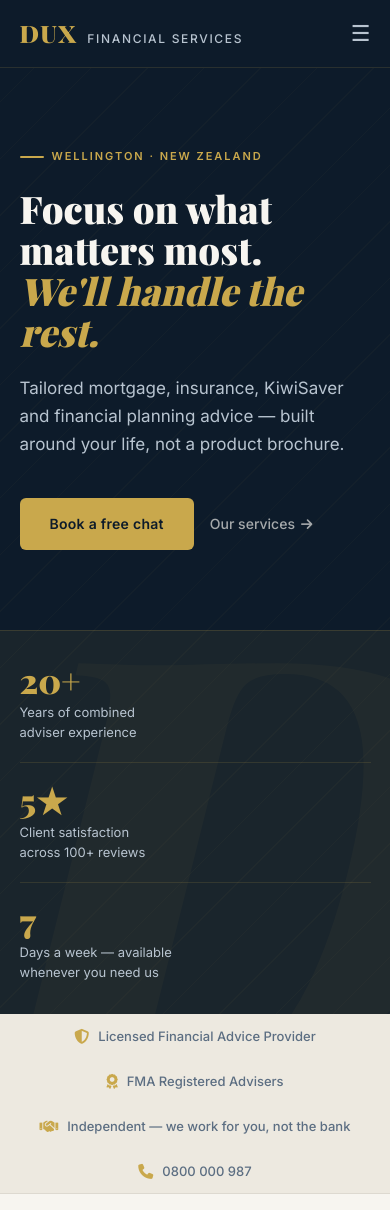
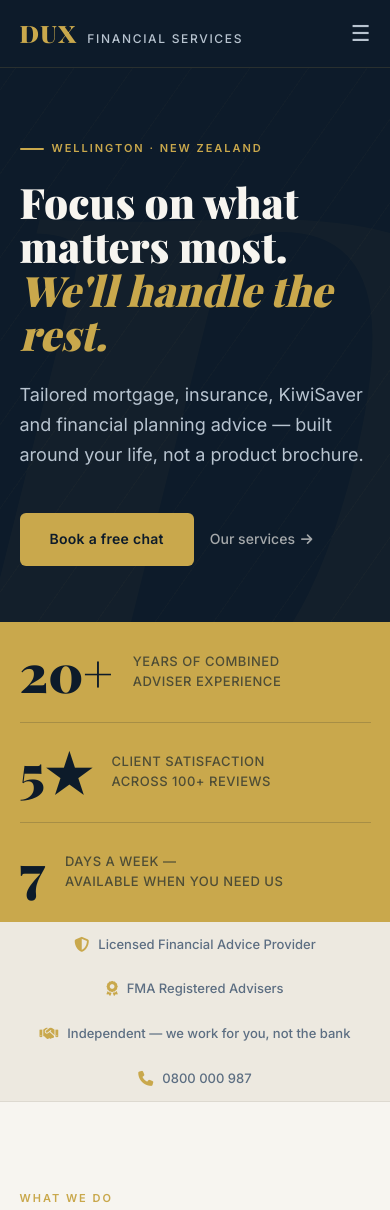
Before and after one commit to duxfinancial/www, a plain HTML site: page index.html in a window 390 px wide. Shown: the top 1210 px of the page. Drawn offline with nearby package versions, Linux system fonts and the light colour scheme; a web font is replaced by a local one.

Commit message:
initial commit

```diff
--- a/index.html
+++ b/index.html
@@ -112,23 +112,24 @@
     background: var(--navy);
     position: relative;
     overflow: hidden;
-    display: grid;
-    grid-template-columns: 1fr 360px;
-    min-height: 560px;
+    min-height: 500px;
+    display: flex;
+    flex-direction: column;
+    justify-content: center;
   }
 
-  /* Diagonal overlay that creates depth */
+  /* Subtle diagonal hatch for depth */
   .hero::before {
     content: '';
     position: absolute;
     inset: 0;
     background:
       repeating-linear-gradient(
-        -45deg,
-        rgba(201,168,76,.03) 0px,
-        rgba(201,168,76,.03) 1px,
+        -55deg,
+        rgba(201,168,76,.025) 0px,
+        rgba(201,168,76,.025) 1px,
         transparent 1px,
-        transparent 40px
+        transparent 48px
       );
     pointer-events: none;
   }
@@ -138,24 +139,22 @@
     font-family: 'Playfair Display', serif;
     font-style: italic;
     font-weight: 900;
-    font-size: 600px;
+    font-size: 700px;
     line-height: .85;
     color: var(--gold);
-    opacity: .035;
-    right: -40px;
-    bottom: -80px;
+    opacity: .03;
+    right: -60px;
+    bottom: -100px;
     user-select: none;
     pointer-events: none;
     letter-spacing: -.02em;
   }
 
   .hero-left {
-    padding: 80px 5% 80px 5%;
-    display: flex;
-    flex-direction: column;
-    justify-content: center;
+    padding: 96px 5% 80px;
     position: relative;
     z-index: 2;
+    max-width: 760px;
   }
 
   .eyebrow {
@@ -180,11 +179,11 @@
 
   .hero h1 {
     font-family: 'Playfair Display', serif;
-    font-size: clamp(38px, 5vw, 58px);
+    font-size: clamp(42px, 5.5vw, 68px);
     font-weight: 900;
-    line-height: 1.08;
+    line-height: 1.05;
     color: var(--cream);
-    margin-bottom: 22px;
+    margin-bottom: 24px;
   }
   .hero h1 em {
     font-style: italic;
@@ -192,11 +191,11 @@
   }
 
   .hero-sub {
-    font-size: 17px;
+    font-size: 18px;
     color: var(--mist);
     line-height: 1.65;
-    max-width: 460px;
-    margin-bottom: 40px;
+    max-width: 500px;
+    margin-bottom: 44px;
   }
 
   .hero-actions {
@@ -235,38 +234,47 @@
   .btn-ghost i { font-size: 13px; transition: transform .2s; }
   .btn-ghost:hover i { transform: translateX(3px); }
 
-  /* right stats panel */
+  /* ── STATS BAR (replaces side panel) ── */
   .hero-stats {
-    background: rgba(201,168,76,.07);
-    border-left: 1px solid rgba(201,168,76,.18);
+    background: var(--gold);
     display: flex;
-    flex-direction: column;
-    justify-content: center;
-    padding: 56px 44px;
+    align-items: stretch;
     position: relative;
     z-index: 2;
-    gap: 0;
   }
 
   .stat-item {
-    padding: 28px 0;
-    border-bottom: 1px solid rgba(201,168,76,.14);
+    flex: 1;
+    padding: 32px 5%;
+    display: flex;
+    align-items: center;
+    gap: 20px;
+    position: relative;
   }
-  .stat-item:last-child { border-bottom: none; padding-bottom: 0; }
-  .stat-item:first-child { padding-top: 0; }
+  .stat-item + .stat-item::before {
+    content: '';
+    position: absolute;
+    left: 0; top: 20%; bottom: 20%;
+    width: 1px;
+    background: rgba(13,27,42,.18);
+  }
 
   .stat-num {
     font-family: 'Playfair Display', serif;
-    font-size: 48px;
+    font-size: clamp(48px, 5vw, 72px);
     font-weight: 900;
-    color: var(--gold);
+    color: var(--navy);
     line-height: 1;
-    margin-bottom: 6px;
+    flex-shrink: 0;
   }
+
   .stat-label {
     font-size: 13px;
-    color: var(--mist);
+    font-weight: 500;
+    color: rgba(13,27,42,.65);
     line-height: 1.5;
+    text-transform: uppercase;
+    letter-spacing: .04em;
   }
 
   /* ── TRUST BAR ── */
@@ -740,25 +748,9 @@
 
   /* ── RESPONSIVE ── */
   @media (max-width: 820px) {
-    .hero {
-      grid-template-columns: 1fr;
-    }
-    .hero-stats {
-      border-left: none;
-      border-top: 1px solid rgba(201,168,76,.18);
-      flex-direction: row;
-      padding: 32px 5%;
-      gap: 0;
-    }
-    .stat-item {
-      flex: 1;
-      padding: 0 24px;
-      border-bottom: none;
-      border-right: 1px solid rgba(201,168,76,.14);
-      text-align: center;
-    }
-    .stat-item:last-child { border-right: none; }
-    .stat-num { font-size: 34px; }
+    .hero-left { padding: 64px 5% 56px; }
+    .stat-num { font-size: 42px; }
+    .stat-item { padding: 24px 5%; }
 
     .nav-links { display: none; }
     .nav-hamburger { display: block; }
@@ -775,10 +767,14 @@
     .footer-top { flex-direction: column; gap: 32px; }
   }
 
-  @media (max-width: 500px) {
+  @media (max-width: 560px) {
     .hero-stats { flex-direction: column; }
-    .stat-item { border-right: none; border-bottom: 1px solid rgba(201,168,76,.14); padding: 20px 0; text-align: left; }
-    .stat-item:last-child { border-bottom: none; }
+    .stat-item + .stat-item::before {
+      top: 0; bottom: auto;
+      left: 5%; right: 5%;
+      width: auto; height: 1px;
+    }
+    .stat-num { font-size: 52px; }
   }
 
   /* ── ANIMATIONS ── */
@@ -816,7 +812,6 @@
 <!-- HERO -->
 <section class="hero" aria-labelledby="hero-heading">
   <div class="hero-watermark" aria-hidden="true">D</div>
-
   <div class="hero-left">
     <p class="eyebrow">Wellington · New Zealand</p>
     <h1 id="hero-heading">
@@ -831,22 +826,23 @@
       <a href="/services-we-offer" class="btn-ghost">Our services <i class="fas fa-arrow-right"></i></a>
     </div>
   </div>
+</section>
 
-  <div class="hero-stats" aria-label="Key figures">
-    <div class="stat-item">
+<!-- STATS BAR -->
+<div class="hero-stats" role="list" aria-label="Key figures">
+  <div class="stat-item" role="listitem">
     <div class="stat-num">20+</div>
     <div class="stat-label">Years of combined<br>adviser experience</div>
   </div>
-    <div class="stat-item">
+  <div class="stat-item" role="listitem">
     <div class="stat-num">5★</div>
     <div class="stat-label">Client satisfaction<br>across 100+ reviews</div>
   </div>
-    <div class="stat-item">
+  <div class="stat-item" role="listitem">
     <div class="stat-num">7</div>
-      <div class="stat-label">Days a week — available<br>whenever you need us</div>
+    <div class="stat-label">Days a week —<br>available when you need us</div>
   </div>
 </div>
-</section>
 
 <!-- TRUST BAR -->
 <div class="trust-bar" role="list" aria-label="Credentials and contact">
```
Lines whose indentation alone changed are shown as unchanged.
